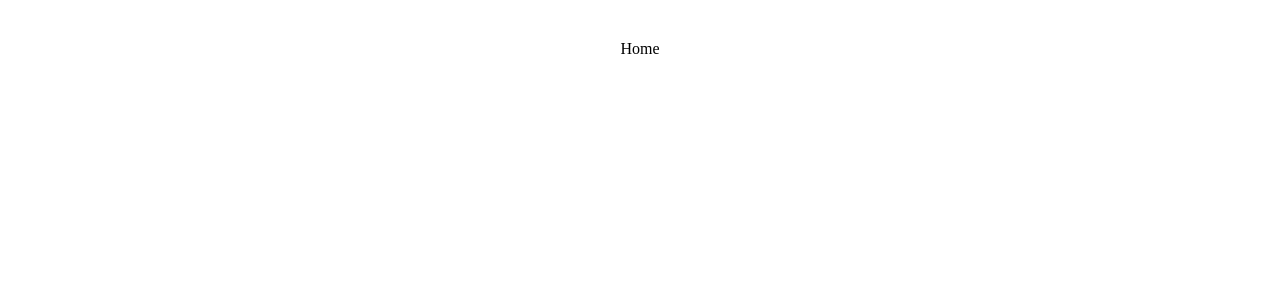
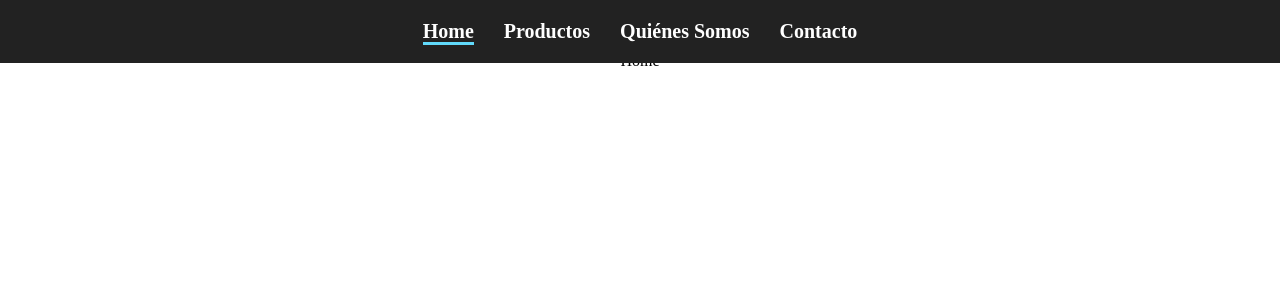
Before and after one commit to IlanTauscher/TP7-productos, a React (Vite) app: page / in a window 1280 px wide. Shown: the top 300 px of the page. Built offline with nearby package versions, Linux system fonts and the light colour scheme.

Commit message:
completado nadvar

```diff
--- a/src/App.jsx
+++ b/src/App.jsx
@@ -3,6 +3,7 @@ import Home from './Pages/Home/Home.jsx';
 import Productos from './Pages/Productos/Productos.jsx';
 import QuienesSomos from './Pages/QuienesSomos/QuienesSomos.jsx';
 import Contacto from './Pages/Contacto/Contacto.jsx';
+import MainLayout from './Layout/MainLayout.jsx';
 import { Routes, Route, Navigate } from 'react-router-dom';
 
 function App() {
@@ -11,11 +12,13 @@ function App() {
     <>
       <div className="row">
         <Routes>
-          <Route path="/" element={<Home/>} />
-          <Route path="/productos" element={<Productos/>} />
-          <Route path="/quienesSomos" element={<QuienesSomos/>} />
-          <Route path="/contacto" element={<Contacto/>} />
-          <Route path="*" element={<Navigate to="/" replace />} />
+          <Route path="/" element={<MainLayout/>}>
+            <Route index element={<Home/>}/>
+            <Route path="productos" element={<Productos/>}/>
+            <Route path="quienesSomos" element={<QuienesSomos/>}/>
+            <Route path="contacto" element={<Contacto/>}/>
+            <Route path="*" element={<Navigate to="/" replace/>}/>
+          </Route>
         </Routes>
       </div>
     </>
--- /dev/null
+++ b/src/Components/NadVar/NadVar.css
@@ -0,0 +1,46 @@
+body {
+  margin: 0;
+  padding: 0;
+}
+
+.Nav {
+  background-color: #222;
+  width: 100vw;
+  padding: 20px 0;
+  box-sizing: border-box;
+  margin: 0;
+  position: fixed;
+  top: 0;
+  left: 0;
+  right: 0;
+  display: flex;
+  justify-content: center;
+  align-items: center;
+  z-index: 1000;
+}
+
+.Nav ul {
+  display: flex;
+  list-style: none;
+  gap: 30px;
+  margin: 0;
+  padding: 0;
+  justify-content: center;
+}
+
+.Nav .link {
+  text-decoration: none;
+  color: white;
+  font-weight: bold;
+  font-size: 1.25rem;
+  transition: color 0.3s;
+  text-align: center;
+}
+
+.Nav .link:hover {
+  color: #61dafb;
+}
+
+.Nav .link.active {
+  border-bottom: 3px solid #61dafb;
+}
--- /dev/null
+++ b/src/Components/NadVar/NadVar.jsx
@@ -0,0 +1,24 @@
+import React from 'react';
+import { NavLink } from 'react-router-dom';
+import './Nadvar.css';
+
+export default function NavBar() {
+  return (
+    <div className="Nav">
+      <ul>
+        <li>
+          <NavLink to="/" className="link">Home</NavLink>
+        </li>
+        <li>
+          <NavLink to="/productos" className="link">Productos</NavLink>
+        </li>
+        <li>
+          <NavLink to="/quienesSomos" className="link">Quiénes Somos</NavLink>
+        </li>
+        <li>
+          <NavLink to="/contacto" className="link">Contacto</NavLink>
+        </li>
+      </ul>
+    </div>
+  );
+}
--- a/src/Layout/MainLayout.jsx
+++ b/src/Layout/MainLayout.jsx
@@ -1,7 +1,14 @@
-import React from 'react'
+import React from 'react';
+import { Outlet } from 'react-router-dom';
+import NadVar from '../Components/NadVar/NadVar';
 
 export default function MainLayout() {
   return (
-    <div>MainLayout</div>
-  )
+    <>
+      <NadVar />
+      <main style={{ padding: '20px' }}>
+        <Outlet />
+      </main>
+    </>
+  );
 }
```
